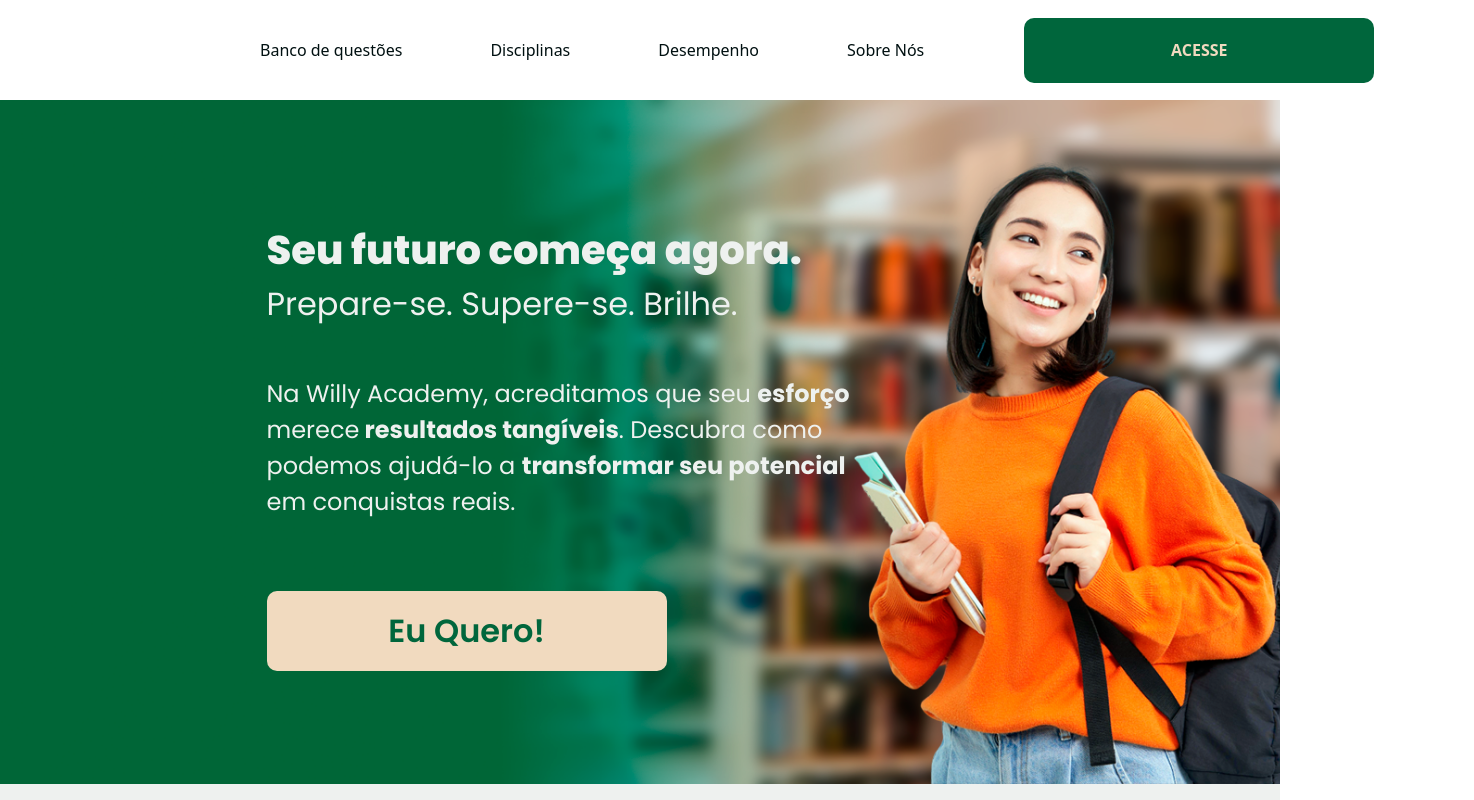
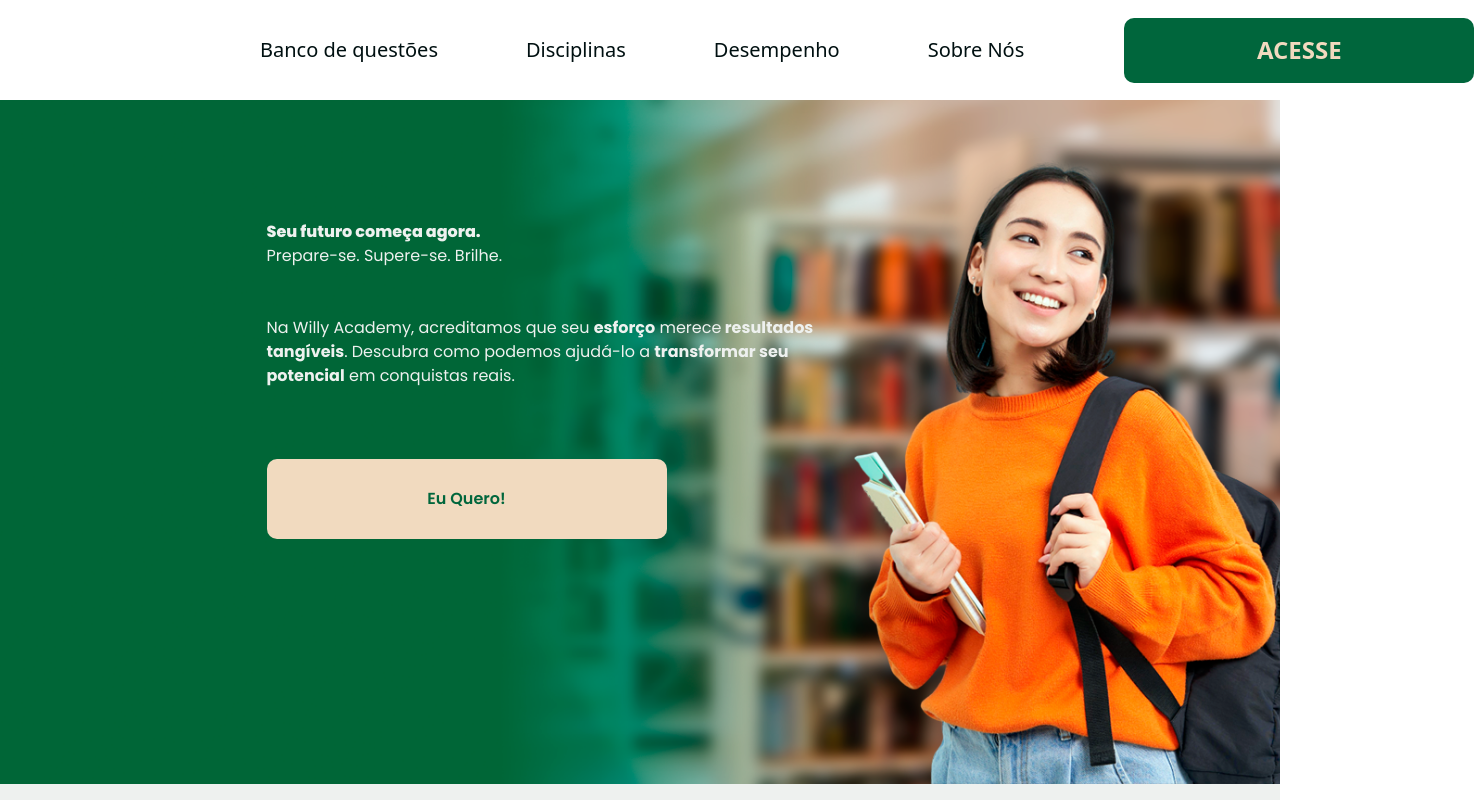
Before and after one commit to will-santosx/willy-academy-next-app, a Next.js app: page / in a window 1280 px wide. Shown: the top 800 px of the page, 1474 px wide, since content can reach past the window. Built offline with nearby package versions, Linux system fonts and the light colour scheme.

Commit message:
fix theme variable names

```diff
--- a/tailwind.config.ts
+++ b/tailwind.config.ts
@@ -19,10 +19,14 @@ const config: Config = {
         },
       },
       fontSize: {
-        "title-text": "40px",
-        "subtitle-text": "32px",
-        "normal-text": "24px",
-        "small-text": "20px",
+        title: "40px",
+        subtitle: "32px",
+        normal: "24px",
+        small: "20px",
+        "sm-title": "20px",
+        "sm-subtitle": "18px",
+        "sm-normal": "12px",
+        "sm-small": "9px",
       },
       fontWeight: {
         normal: "500",
```
